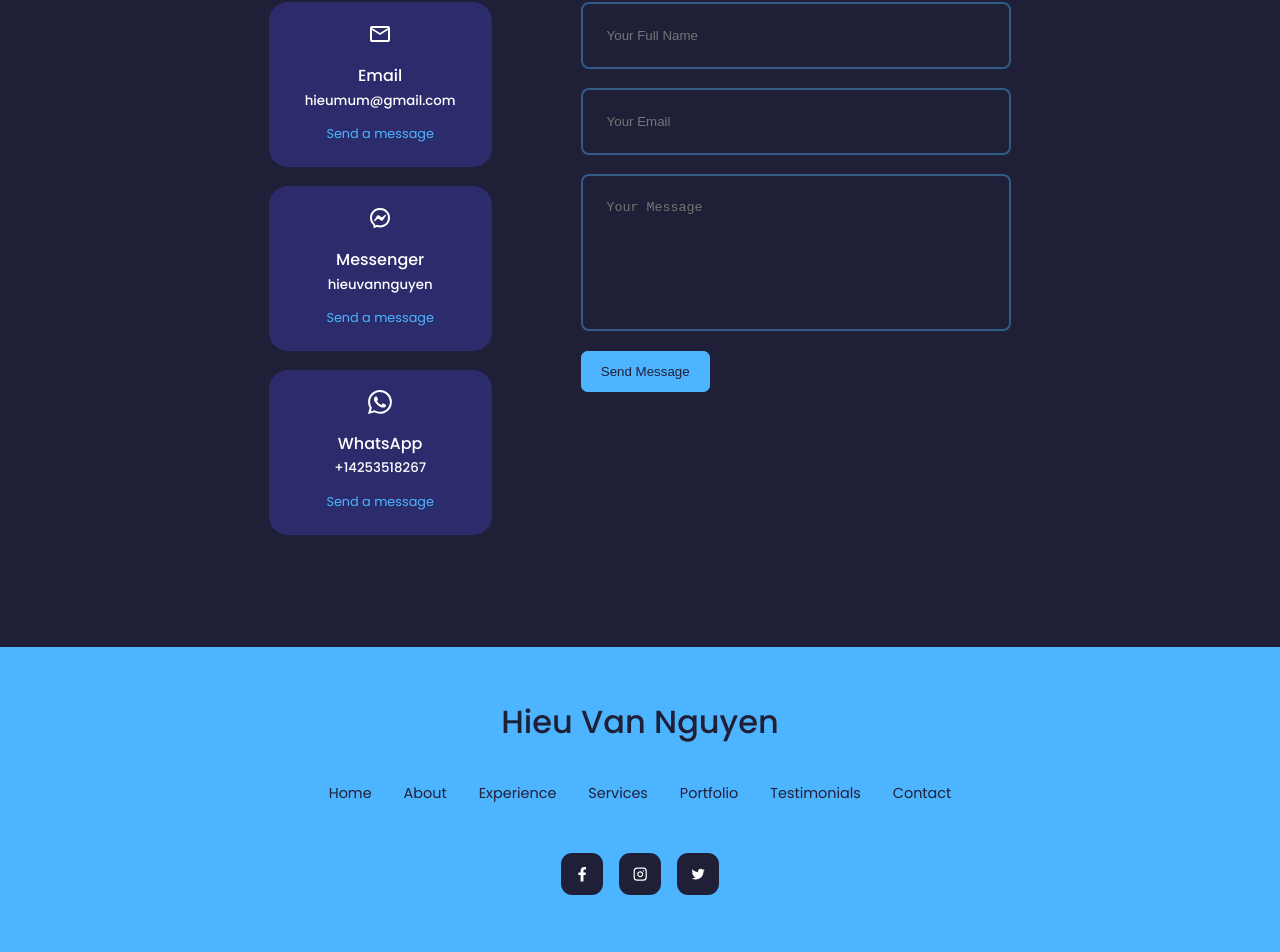
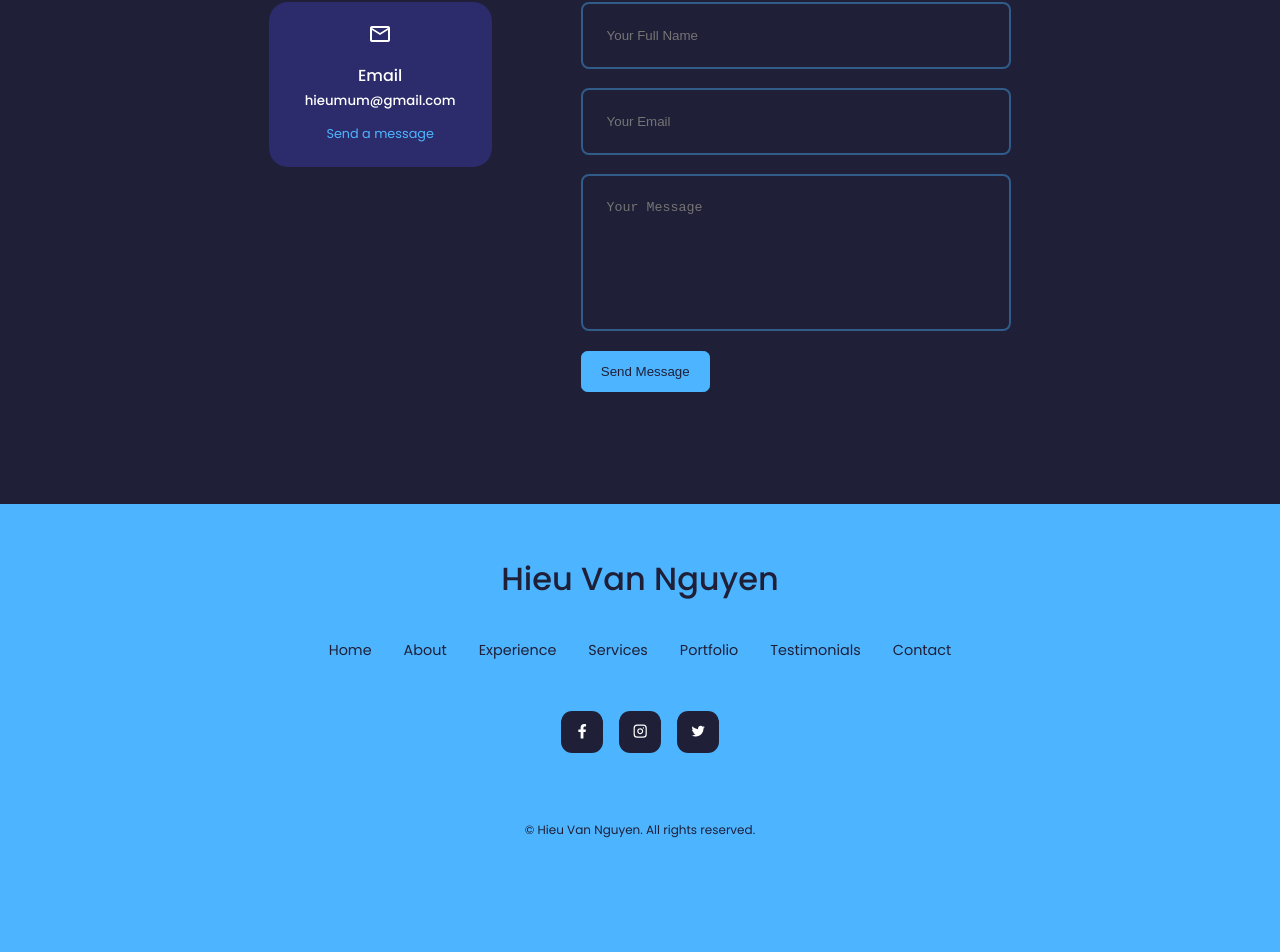
Before and after one commit to hieu-van-nguyen/Portfolio, a React (Create React App) app: page / in a window 1280 px wide. Shown: the part 5377-6329 px from the top of the page. Built offline with nearby package versions, Linux system fonts and the light colour scheme.

Commit message:
update Contact component

```diff
--- a/src/components/contact/Contact.js
+++ b/src/components/contact/Contact.js
@@ -39,25 +39,6 @@ const Contact = () => {
               Send a message
             </a>
           </article>
-          <article className="contact__option">
-            <RiMessengerLine className="contact__option-icon" />
-            <h4>Messenger</h4>
-            <h5>hieuvannguyen</h5>
-            <a href="https://m.me/hieuvannguyen" target="_blank">
-              Send a message
-            </a>
-          </article>
-          <article className="contact__option">
-            <BsWhatsapp className="contact__option-icon" />
-            <h4>WhatsApp</h4>
-            <h5>+14253518267</h5>
-            <a
-              href="https://api.whatsapp.com/send?phone+14253518267"
-              target="_blank"
-            >
-              Send a message
-            </a>
-          </article>
         </div>
         <form ref={form} onSubmit={sendEmail}>
           <input
```
